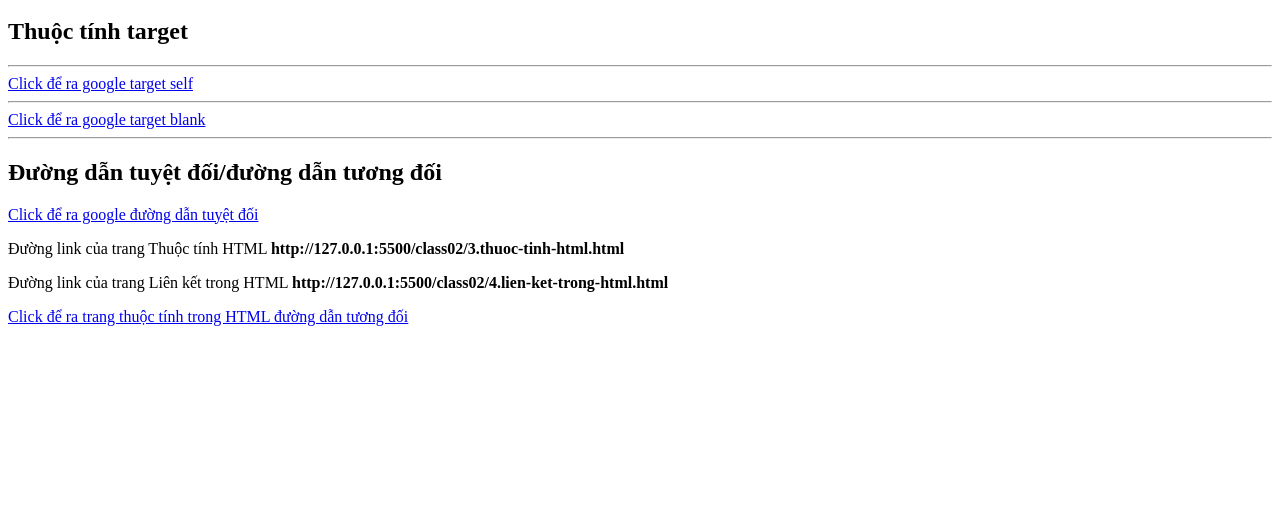
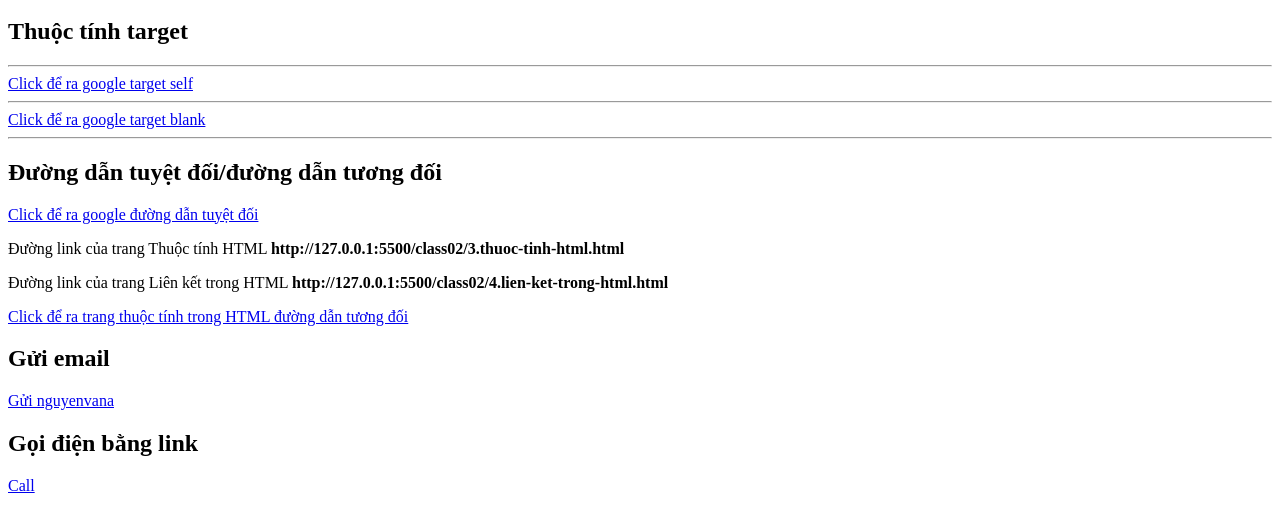
Before and after one commit to quangkhoi1228/102n26, a plain HTML site: page class02/4.lien-ket-trong-html.html in a window 1280 px wide. Shown: the part 100-632 px from the top of the page. Drawn offline with Linux system fonts and the light colour scheme.

Commit message:
Liên kết trong HTML

```diff
--- a/class02/4.lien-ket-trong-html.html
+++ b/class02/4.lien-ket-trong-html.html
@@ -37,7 +37,7 @@
 
   <h2>Đường dẫn tuyệt đối/đường dẫn tương đối </h2>
 
-  <a href="https://google.com" target="_blank">Click để ra google đường dẫn
+  <a href="https://google.com/" target="_blank">Click để ra google đường dẫn
     tuyệt đối</a>
 
 
@@ -53,6 +53,16 @@
   <a href="/class02/3.thuoc-tinh-html.html" target="_blank">Click để ra trang
     thuộc tính trong HTML đường dẫn
     tương đối</a>
+
+
+
+  <h2>Gửi email</h2>
+
+  <a href="mailto:quangkhoi1228@gmail.com">Gửi nguyenvana</a>
+
+  <h2>Gọi điện bằng link</h2>
+
+  <a href="tel:09987655433">Call</a>
 </body>
 
 </html>
```
